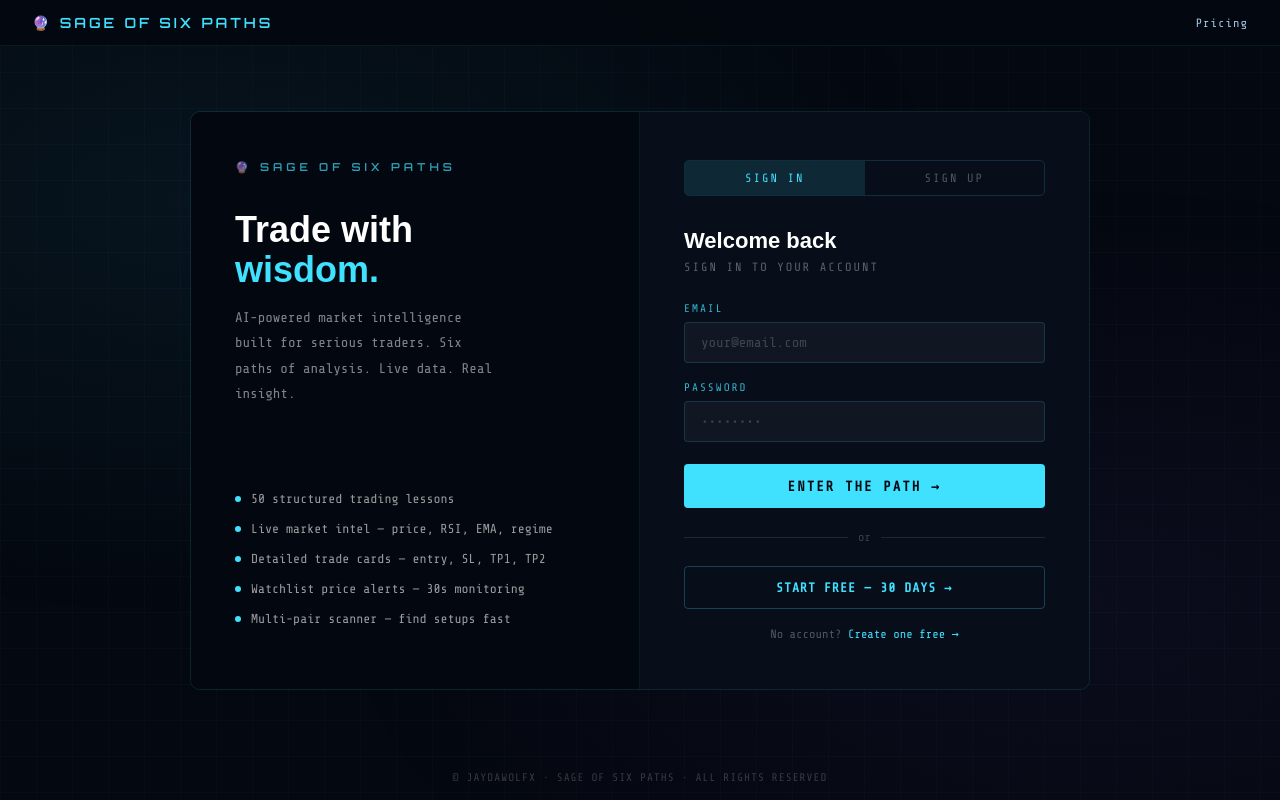
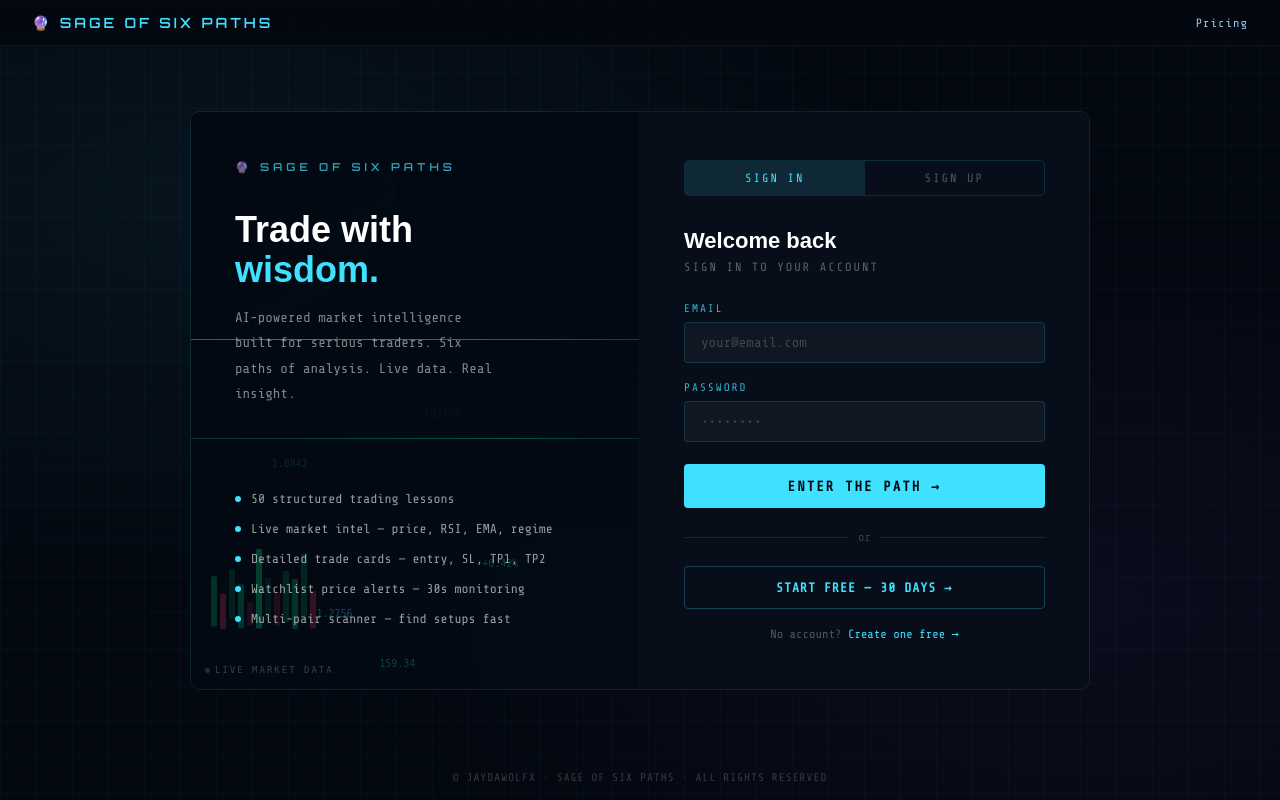
Before and after one commit to jonelmichelfx-bit/jaydawolfx-sage, a Flask app: page /login in a window 1280 px wide. Run offline with Flask 3, Linux system fonts and the light colour scheme.

Commit message:
Sage: animated candlestick background on login page

```diff
--- a/templates/auth.html
+++ b/templates/auth.html
@@ -40,7 +40,26 @@ body::before{
 .auth-card{display:grid;grid-template-columns:1fr 1fr;max-width:900px;width:100%;border-radius:10px;overflow:hidden;border:1px solid rgba(64,224,255,0.12)}
 
 /* LEFT */
-.auth-left{background:rgba(4,8,16,0.97);padding:48px 44px;display:flex;flex-direction:column;justify-content:space-between;border-right:1px solid rgba(64,224,255,0.08)}
+.auth-left{position:relative;overflow:hidden;background:#000;padding:48px 44px;display:flex;flex-direction:column;justify-content:space-between;border-right:1px solid rgba(64,224,255,0.08)}
+.al-vbg{position:absolute;inset:0;background:#020810;z-index:0}
+.al-grid{position:absolute;inset:0;background-image:linear-gradient(rgba(64,224,255,0.03) 1px,transparent 1px),linear-gradient(90deg,rgba(64,224,255,0.03) 1px,transparent 1px);background-size:32px 32px;z-index:1}
+.al-overlay{position:absolute;inset:0;background:linear-gradient(135deg,rgba(2,8,16,0.82) 0%,rgba(4,12,24,0.75) 100%);z-index:2}
+.al-glow1{position:absolute;width:280px;height:280px;border-radius:50%;background:rgba(64,224,255,0.055);top:-80px;left:-80px;z-index:1;animation:glowPulse 4s ease-in-out infinite alternate}
+.al-glow2{position:absolute;width:220px;height:220px;border-radius:50%;background:rgba(0,255,153,0.03);bottom:-60px;right:-60px;z-index:1;animation:glowPulse 5s ease-in-out infinite alternate;animation-delay:-2s}
+@keyframes glowPulse{from{opacity:.5;transform:scale(1)}to{opacity:1;transform:scale(1.2)}}
+.al-pline{position:absolute;height:1.5px;width:200%;background:linear-gradient(90deg,transparent,rgba(64,224,255,0.35),rgba(64,224,255,0.55),rgba(64,224,255,0.35),transparent);z-index:2;animation:plineMove 5s linear infinite}
+.al-pline2{position:absolute;height:1px;width:200%;background:linear-gradient(90deg,transparent,rgba(0,255,153,0.2),rgba(0,255,153,0.3),transparent);z-index:2;animation:plineMove2 7s linear infinite;animation-delay:-3s}
+@keyframes plineMove{0%{left:-100%;top:38%}100%{left:0%;top:42%}}
+@keyframes plineMove2{0%{left:-100%;top:58%}100%{left:0%;top:54%}}
+.al-candles{position:absolute;bottom:60px;left:0;right:0;height:100px;z-index:2;display:flex;align-items:flex-end;gap:3px;padding:0 20px}
+.al-c{width:6px;border-radius:1px;animation:cGrow ease-in-out infinite alternate}
+@keyframes cGrow{from{opacity:.2;transform:scaleY(.7)}to{opacity:.5;transform:scaleY(1)}}
+.al-fnum{position:absolute;font-family:monospace;font-size:10px;color:rgba(64,224,255,0.35);z-index:2;animation:fUp 9s linear infinite}
+@keyframes fUp{0%{transform:translateY(20px);opacity:0}10%{opacity:1}85%{opacity:.25}100%{transform:translateY(-280px);opacity:0}}
+.al-badge{position:absolute;bottom:14px;left:14px;z-index:5;font-family:monospace;font-size:9px;letter-spacing:2px;color:rgba(255,255,255,0.22);display:flex;align-items:center;gap:5px}
+.al-rec{width:5px;height:5px;border-radius:50%;background:rgba(255,80,80,0.55);animation:recBlink 2s ease-in-out infinite}
+@keyframes recBlink{0%,100%{opacity:1}50%{opacity:.25}}
+.al-inner{position:relative;z-index:5;display:flex;flex-direction:column;justify-content:space-between;height:100%}
 .al-logo{font-family:var(--head);font-size:11px;letter-spacing:4px;color:rgba(64,224,255,0.7);margin-bottom:36px}
 .al-title{font-size:36px;font-weight:800;color:#fff;line-height:1.1;margin-bottom:16px;font-family:sans-serif}
 .al-title span{color:var(--cyan)}
@@ -107,6 +126,39 @@ body::before{
 <main class="main">
   <div class="auth-card">
     <div class="auth-left">
+      <!-- Background animation layers -->
+      <div class="al-vbg"></div>
+      <div class="al-grid"></div>
+      <div class="al-glow1"></div>
+      <div class="al-glow2"></div>
+      <div class="al-overlay"></div>
+      <div class="al-pline"></div>
+      <div class="al-pline2"></div>
+      <!-- Animated candlesticks -->
+      <div class="al-candles">
+        <div class="al-c" style="height:55px;background:rgba(0,255,153,0.4);animation-duration:2.5s"></div>
+        <div class="al-c" style="height:35px;background:rgba(255,68,102,0.4);animation-duration:2.1s;animation-delay:.2s"></div>
+        <div class="al-c" style="height:70px;background:rgba(0,255,153,0.4);animation-duration:2.8s;animation-delay:.4s"></div>
+        <div class="al-c" style="height:45px;background:rgba(0,255,153,0.35);animation-duration:2.3s;animation-delay:.1s"></div>
+        <div class="al-c" style="height:30px;background:rgba(255,68,102,0.35);animation-duration:2.6s;animation-delay:.5s"></div>
+        <div class="al-c" style="height:80px;background:rgba(0,255,153,0.45);animation-duration:2.2s;animation-delay:.3s"></div>
+        <div class="al-c" style="height:60px;background:rgba(0,255,153,0.4);animation-duration:2.9s;animation-delay:.6s"></div>
+        <div class="al-c" style="height:40px;background:rgba(255,68,102,0.35);animation-duration:2.4s;animation-delay:.7s"></div>
+        <div class="al-c" style="height:65px;background:rgba(0,255,153,0.4);animation-duration:2.7s;animation-delay:.2s"></div>
+        <div class="al-c" style="height:50px;background:rgba(0,255,153,0.35);animation-duration:2.1s;animation-delay:.4s"></div>
+        <div class="al-c" style="height:85px;background:rgba(0,255,153,0.45);animation-duration:2.5s;animation-delay:.8s"></div>
+        <div class="al-c" style="height:38px;background:rgba(255,68,102,0.4);animation-duration:2.3s;animation-delay:.1s"></div>
+      </div>
+      <!-- Floating price numbers -->
+      <div class="al-fnum" style="left:18%;animation-delay:0s;bottom:20px">1.0842</div>
+      <div class="al-fnum" style="left:42%;animation-delay:-3s;bottom:20px">159.34</div>
+      <div class="al-fnum" style="left:65%;animation-delay:-6s;bottom:20px">+0.42%</div>
+      <div class="al-fnum" style="left:28%;animation-delay:-4.5s;bottom:20px">1.2756</div>
+      <div class="al-fnum" style="left:52%;animation-delay:-1.5s;bottom:20px">78/100</div>
+      <!-- LIVE badge -->
+      <div class="al-badge"><div class="al-rec"></div>LIVE MARKET DATA</div>
+      <!-- Content -->
+      <div class="al-inner">
         <div>
           <div class="al-logo">🔮 SAGE OF SIX PATHS</div>
           <div class="al-title">Trade with<br><span>wisdom.</span></div>
@@ -118,6 +170,7 @@ body::before{
           <div class="al-feat"><div class="al-dot"></div><span class="al-feat-text">Detailed trade cards — entry, SL, TP1, TP2</span></div>
           <div class="al-feat"><div class="al-dot"></div><span class="al-feat-text">Watchlist price alerts — 30s monitoring</span></div>
           <div class="al-feat"><div class="al-dot"></div><span class="al-feat-text">Multi-pair scanner — find setups fast</span></div>
+        </div>
       </div>
     </div>
     <div class="auth-right">
```
Lines whose indentation alone changed are shown as unchanged.
